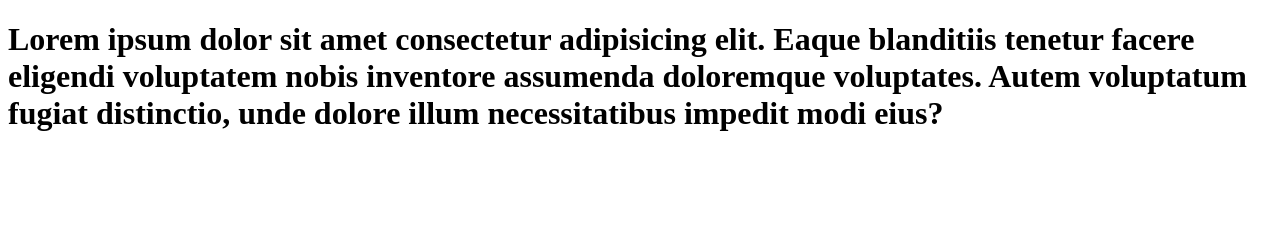
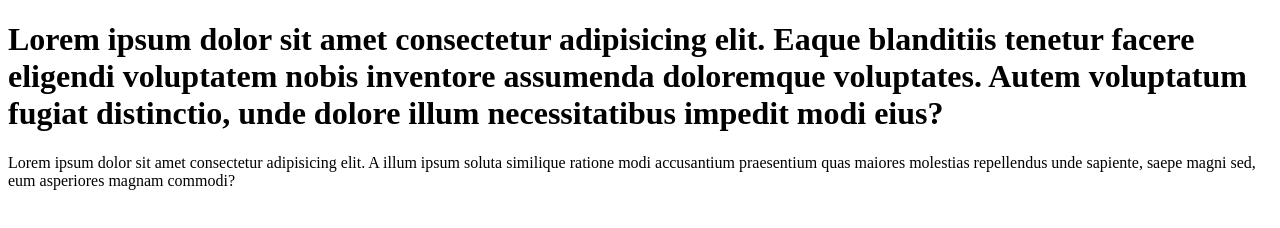
Before and after one commit to zaiindar/learn-git, a plain HTML site: page index.html in a window 1280 px wide. Drawn offline with Linux system fonts and the light colour scheme.

Commit message:
add paragrpah to code

```diff
--- a/index.html
+++ b/index.html
@@ -7,8 +7,10 @@
 </head>
 <body>
     <h1>
+
         Lorem ipsum dolor sit amet consectetur adipisicing elit. Eaque blanditiis tenetur facere eligendi voluptatem nobis inventore assumenda doloremque voluptates. Autem voluptatum fugiat distinctio, unde dolore illum necessitatibus impedit modi eius?
     </h1>
+    <p>Lorem ipsum dolor sit amet consectetur adipisicing elit. A illum ipsum soluta similique ratione modi accusantium praesentium quas maiores molestias repellendus unde sapiente, saepe magni sed, eum asperiores magnam commodi?</p>
 
 </body>
 </html>
```
